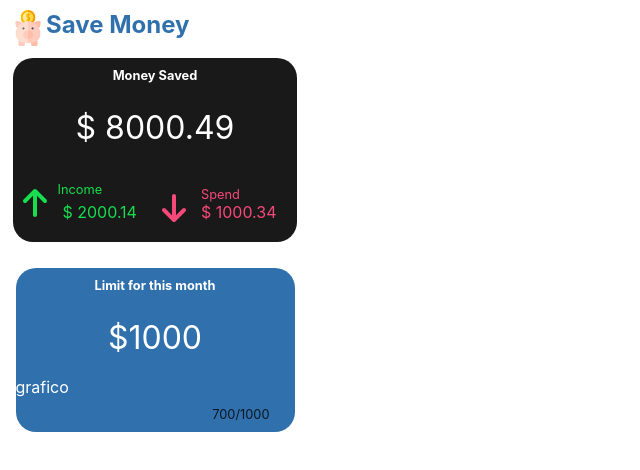
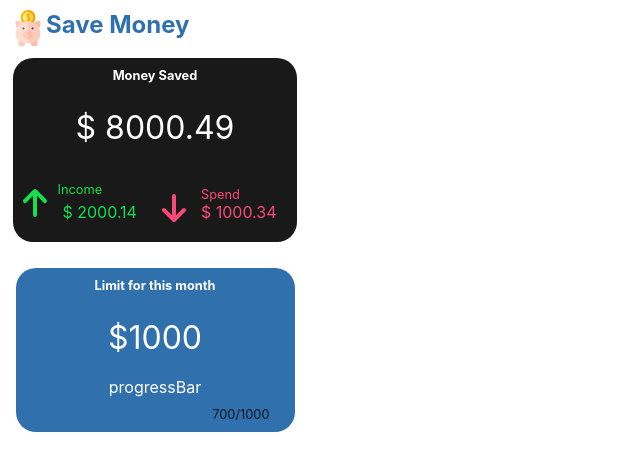
Before and after one commit to AdrianArcoGonzalez/SaveMoneyApp, a React (Create React App) app: page /main in a window 1280 px wide. Shown: the top 470 px of the page, without its empty margins (0-640 px from the left). Built offline with nearby package versions, Linux system fonts and the light colour scheme.

Commit message:
fix style on card

```diff
--- a/package.json
+++ b/package.json
@@ -15,6 +15,8 @@
     "@types/react": "^18.0.24",
     "@types/react-dom": "^18.0.8",
     "axios": "^1.1.3",
+    "echarts": "^5.4.0",
+    "echarts-for-react": "^3.0.2",
     "formik": "^2.2.9",
     "react": "^18.2.0",
     "react-dom": "^18.2.0",
--- a/src/components/Card/Card.tsx
+++ b/src/components/Card/Card.tsx
@@ -27,7 +27,8 @@ const Card = ({
             {limit}
           </span>
           <div className="spend-grafic">
-            <span>grafico</span>
+            <span>progressBar</span>
+
             <span className="spend-limit">
               {spend}/{limit}
             </span>
--- a/src/components/Card/CardStyled.ts
+++ b/src/components/Card/CardStyled.ts
@@ -99,20 +99,21 @@ const CardStyled = styled.section`
     background-color: #3070ad;
   }
 
-  .spend-limit {
-    font-size: 0.8rem;
-    color: black;
-    opacity: 80%;
-    text-align: right;
-    margin-right: 15px;
-    padding: 10px;
-  }
-
   .spend-grafic {
     width: 100%;
     display: flex;
     flex-direction: column;
     justify-content: center;
+    align-items: center;
+  }
+
+  .spend-limit {
+    align-self: flex-end;
+    font-size: 0.8rem;
+    color: black;
+    opacity: 80%;
+    margin-right: 15px;
+    padding: 10px;
   }
 `;
 
```
Also changed, not shown: 1 other file (tests, documents, lock files or other folders).
